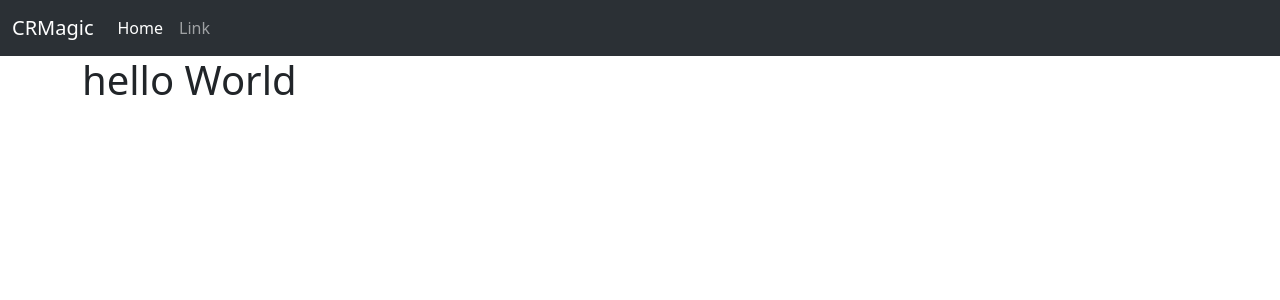
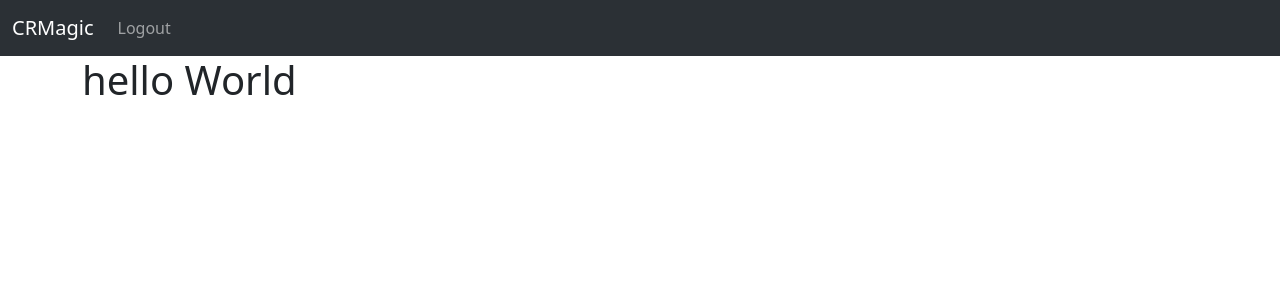
Before and after one commit to Awwal12/CRMagic, a Django app: page / in a window 1280 px wide. Shown: the top 300 px of the page. Run offline with Django 4.2, Linux system fonts and the light colour scheme; the visitor is signed in with stand-in values (Sample User, id 1).

Commit message:
logout functionality done

```diff
--- a/Crmagic/webapp/templates/navbar.html
+++ b/Crmagic/webapp/templates/navbar.html
@@ -6,12 +6,15 @@
     </button>
     <div class="collapse navbar-collapse" id="navbarSupportedContent">
       <ul class="navbar-nav me-auto mb-2 mb-lg-0">
+        {% if user.is_authenticated %}
+            <li class="nav-item">
+          <a class="nav-link" href="{% url 'webapp:logout_user' %}">Logout</a>
+        </li>
+        {% else %}
         <li class="nav-item">
-          <a class="nav-link active" aria-current="page" href="{% url 'webapp:home' %}">Home</a>
+          <a class="nav-link" href="{% url 'webapp:login_user' %}">Login</a>
         </li>
-        <li class="nav-item">
-          <a class="nav-link" href="#">Link</a>
-        </li>
+        {% endif %}
       </ul>
 
     </div>
--- a/Crmagic/webapp/views.py
+++ b/Crmagic/webapp/views.py
@@ -17,14 +17,12 @@ def login_user(request):
         password = request.POST['password']
         user = authenticate(request, username=username, password=password)
         if user is not None:
-            print('here')
             login(request, user)
             messages.success(request, 'You are now logged in')
             return render(request, 'home.html')
         print('not here')
         messages.success(request, 'Username or Password is incorrect')
         return render(request, 'login.html')
-    print('not here2')
     return render(request, 'login.html')
 
 
```
